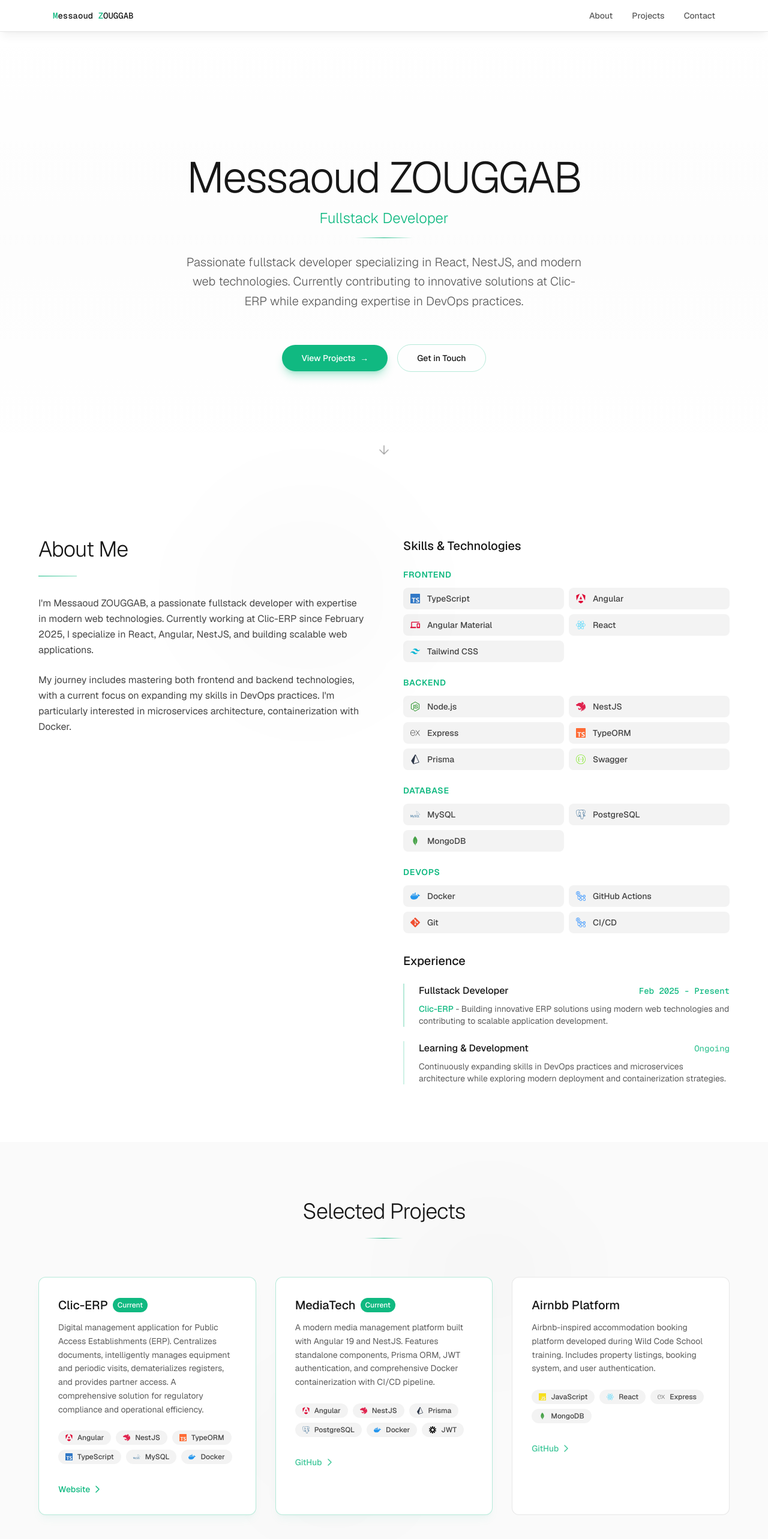
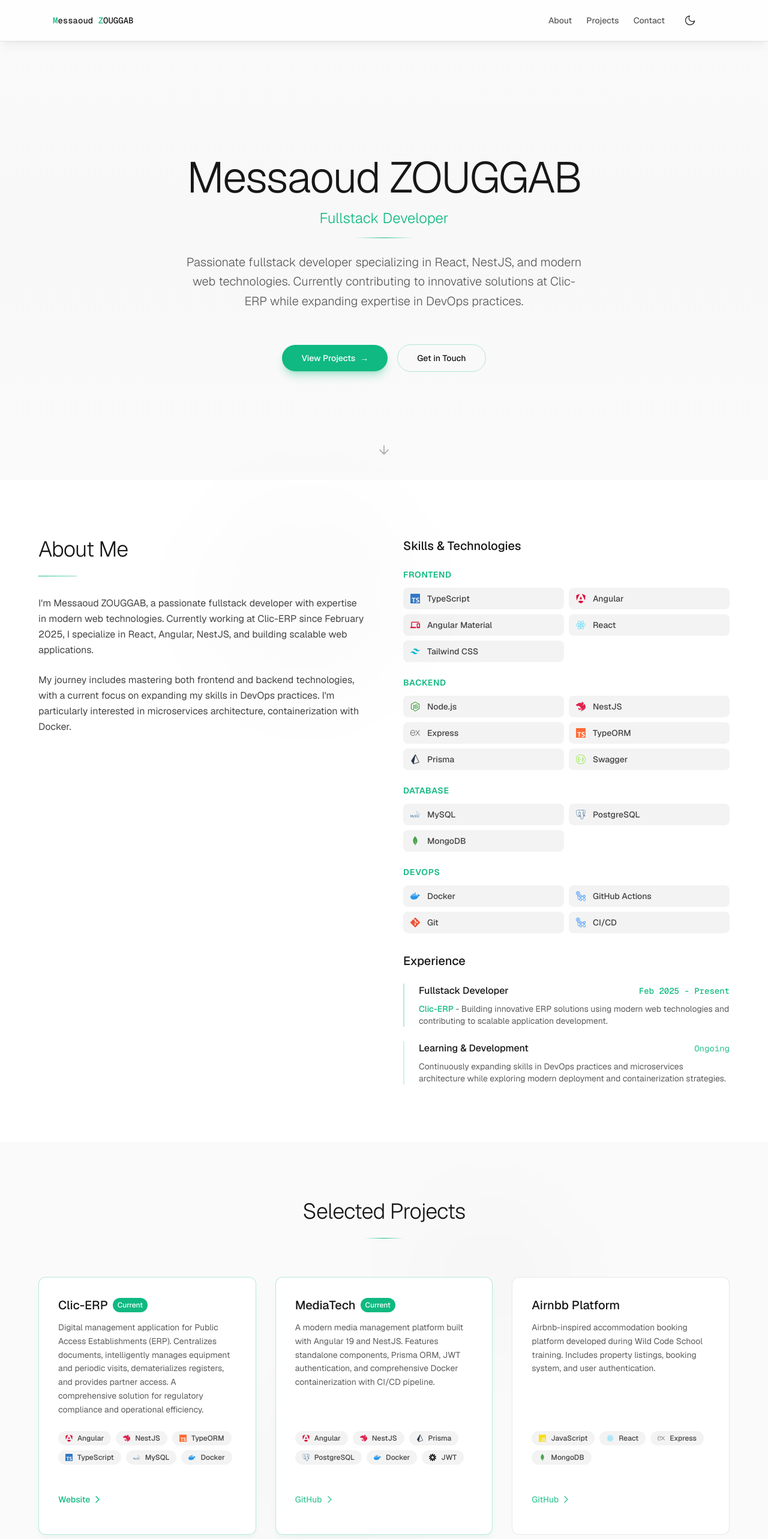
Before and after one commit to Messaoudiam/portfolio, a Next.js app: page / in a window 1280 px wide. Shown: the top 2566 px of the page at 60% size. Built offline with nearby package versions, Linux system fonts and the light colour scheme.

Commit message:
feat: improve project cards layout with consistent sectioning
- Add fixed height sections for consistent card alignment
- Align technology badges at same level across all cards
- Maintain responsive design and hover effects
- Improve visual organization of project portfolio

```diff
--- a/app/components/Footer.tsx
+++ b/app/components/Footer.tsx
@@ -6,7 +6,7 @@ export default function Footer({}: FooterProps) {
   const currentYear = new Date().getFullYear();
 
   return (
-    <footer className="py-8 px-6 border-t border-accent/20">
+    <footer className="py-8 px-6 border-t border-accent/20 bg-foreground/[0.02]">
       <div className="max-w-6xl mx-auto">
         <div className="flex flex-col md:flex-row justify-between items-center gap-4">
           <div className="text-sm text-foreground/60 font-mono">
--- a/app/components/Header.tsx
+++ b/app/components/Header.tsx
@@ -1,3 +1,7 @@
+"use client";
+
+import ThemeToggle from "./ThemeToggle";
+
 interface HeaderProps {}
 
 export default function Header({}: HeaderProps) {
@@ -5,12 +9,20 @@ export default function Header({}: HeaderProps) {
     <header className="fixed top-0 left-0 right-0 z-50 bg-background/80 backdrop-blur-md border-b border-foreground/10 shadow-lg shadow-foreground/5">
       <nav className="max-w-6xl mx-auto px-6 py-4">
         <div className="flex items-center justify-between">
-          <div className="font-mono text-sm font-medium">
+          {/* Logo */}
+          <button
+            onClick={() => window.scrollTo({ top: 0, behavior: "smooth" })}
+            className="font-mono text-sm font-medium whitespace-nowrap cursor-pointer"
+            aria-label="Scroll to top"
+          >
             <span className="text-accent">M</span>essaoud{" "}
             <span className="text-accent">Z</span>OUGGAB
-          </div>
+          </button>
 
-          <div className="hidden md:flex items-center space-x-8">
+          {/* Right side: nav + utilities */}
+          <div className="flex items-center space-x-6">
+            {/* Desktop navigation */}
+            <div className="hidden md:flex items-center space-x-6">
               <a
                 href="#about"
                 className="text-sm font-medium text-foreground/70 hover:text-accent transition-colors"
@@ -31,7 +43,11 @@ export default function Header({}: HeaderProps) {
               </a>
             </div>
 
-          <button className="md:hidden p-2" aria-label="Menu">
+            {/* Theme toggle */}
+            <ThemeToggle />
+
+            {/* Mobile burger */}
+            <button className="md:hidden p-2 cursor-pointer" aria-label="Menu">
               <svg
                 width="20"
                 height="20"
@@ -48,6 +64,7 @@ export default function Header({}: HeaderProps) {
               </svg>
             </button>
           </div>
+        </div>
       </nav>
     </header>
   );
--- a/app/components/Hero.tsx
+++ b/app/components/Hero.tsx
@@ -2,7 +2,7 @@ interface HeroProps {}
 
 export default function Hero({}: HeroProps) {
   return (
-    <section className="min-h-screen flex items-center justify-center px-6 pt-20 relative">
+    <section className="min-h-screen flex items-center justify-center px-6 pt-20 relative bg-foreground/[0.02]">
       {/* Background gradient overlay */}
       <div className="absolute inset-0 bg-gradient-to-b from-transparent via-foreground/[0.01] to-transparent pointer-events-none"></div>
       <div className="max-w-4xl mx-auto text-center relative z-10">
@@ -44,7 +44,11 @@ export default function Hero({}: HeroProps) {
       </div>
 
       {/* Scroll indicator arrow */}
-      <div className="absolute bottom-8 left-1/2 transform -translate-x-1/2 animate-bounce z-20">
+      <a
+        href="#about"
+        aria-label="Scroll to About section"
+        className="absolute bottom-8 left-1/2 transform -translate-x-1/2 animate-bounce z-20"
+      >
         <svg
           width="24"
           height="24"
@@ -60,7 +64,7 @@ export default function Hero({}: HeroProps) {
             strokeLinejoin="round"
           />
         </svg>
-      </div>
+      </a>
     </section>
   );
 }
--- a/app/components/Projects.tsx
+++ b/app/components/Projects.tsx
@@ -101,14 +101,15 @@ export default function Projects({}: ProjectsProps) {
             <div
               key={index}
               role="article"
-              className={`group bg-background rounded-xl p-8 border transition-all duration-300 hover:shadow-2xl hover:-translate-y-2 ${
+              className={`group bg-background rounded-xl p-8 border transition-all duration-300 hover:shadow-2xl hover:-translate-y-2 h-full ${
                 index <= 1
                   ? "border-accent/30 shadow-lg shadow-accent/5 hover:border-accent/50 hover:shadow-accent/15"
                   : "border-foreground/10 hover:border-accent/30 hover:shadow-accent/10"
               }`}
             >
-              <div className="space-y-6">
-                <div>
+              <div className="flex flex-col h-full">
+                {/* Header Section - Fixed Height */}
+                <div className="h-[200px] flex flex-col justify-start">
                   <div className="flex items-center gap-2 mb-3">
                     <h3 className="text-xl font-medium text-foreground group-hover:text-foreground transition-colors">
                       {project.title}
@@ -124,7 +125,8 @@ export default function Projects({}: ProjectsProps) {
                   </p>
                 </div>
 
-                <div>
+                {/* Technologies Section - Fixed Position */}
+                <div className="py-6">
                   <div className="flex flex-wrap gap-2">
                     {project.tech.map((tech) => (
                       <span
@@ -142,7 +144,8 @@ export default function Projects({}: ProjectsProps) {
                   </div>
                 </div>
 
-                <div className="flex items-center gap-4 pt-2 flex-wrap">
+                {/* Links Section - Fixed Height */}
+                <div className="min-h-[60px] flex items-center gap-4 pt-2 flex-wrap">
                   {project.link && (
                     <a
                       href={project.link}
--- /dev/null
+++ b/app/components/ThemeToggle.tsx
@@ -0,0 +1,60 @@
+"use client";
+
+import { useContext } from "react";
+import { ThemeContext } from "../context/theme-context";
+
+export default function ThemeToggle() {
+  const { theme, toggleTheme } = useContext(ThemeContext);
+
+  return (
+    <button
+      onClick={toggleTheme}
+      aria-label="Toggle Dark Mode"
+      className="p-2 rounded-md cursor-pointer focus-visible:outline-none focus-visible:ring-2 focus-visible:ring-accent hover:bg-foreground/10 transition"
+    >
+      {theme === "dark" ? (
+        // Sun icon
+        <svg
+          xmlns="http://www.w3.org/2000/svg"
+          width="20"
+          height="20"
+          viewBox="0 0 24 24"
+          fill="none"
+          className="text-foreground"
+        >
+          <path
+            d="M12 4v2m0 12v2m8-8h2M2 12H4m15.364-7.364l1.414 1.414M3.222 20.778l1.414-1.414M20.778 20.778l-1.414-1.414M4.636 4.636L3.222 3.222"
+            stroke="currentColor"
+            strokeWidth="1.5"
+            strokeLinecap="round"
+          />
+          <circle
+            cx="12"
+            cy="12"
+            r="4"
+            stroke="currentColor"
+            strokeWidth="1.5"
+          />
+        </svg>
+      ) : (
+        // Moon icon
+        <svg
+          xmlns="http://www.w3.org/2000/svg"
+          width="20"
+          height="20"
+          viewBox="0 0 24 24"
+          fill="none"
+          className="text-foreground"
+        >
+          <path
+            d="M21 12.79A9 9 0 1111.21 3 7 7 0 0021 12.79z"
+            stroke="currentColor"
+            strokeWidth="1.5"
+            strokeLinecap="round"
+            strokeLinejoin="round"
+          />
+        </svg>
+      )}
+    </button>
+  );
+}
--- /dev/null
+++ b/app/context/theme-context.tsx
@@ -0,0 +1,47 @@
+"use client";
+
+import { createContext, useState, useEffect, ReactNode } from "react";
+
+type Theme = "light" | "dark";
+
+interface ThemeContextValue {
+  theme: Theme;
+  toggleTheme: () => void;
+}
+
+export const ThemeContext = createContext<ThemeContextValue>({
+  theme: "light",
+  toggleTheme: () => {},
+});
+
+export function ThemeProvider({ children }: { children: ReactNode }) {
+  const [theme, setTheme] = useState<Theme>("light");
+
+  // Set initial theme based on localStorage or system preference
+  useEffect(() => {
+    const storedTheme = localStorage.getItem("theme") as Theme | null;
+    const systemPrefersDark =
+      window.matchMedia &&
+      window.matchMedia("(prefers-color-scheme: dark)").matches;
+
+    const initial: Theme =
+      storedTheme ?? (systemPrefersDark ? "dark" : "light");
+    setTheme(initial);
+    document.documentElement.setAttribute("data-theme", initial);
+  }, []);
+
+  const toggleTheme = () => {
+    setTheme((prev) => {
+      const next: Theme = prev === "light" ? "dark" : "light";
+      localStorage.setItem("theme", next);
+      document.documentElement.setAttribute("data-theme", next);
+      return next;
+    });
+  };
+
+  return (
+    <ThemeContext.Provider value={{ theme, toggleTheme }}>
+      {children}
+    </ThemeContext.Provider>
+  );
+}
--- a/app/globals.css
+++ b/app/globals.css
@@ -69,3 +69,39 @@ body::before {
       );
   }
 }
+
+/* Manual theme override via data-theme attribute */
+[data-theme="dark"] {
+  --background: #0a0a0a;
+  --foreground: #ededed;
+  --accent: #34d399;
+}
+
+[data-theme="light"] {
+  --background: #ffffff;
+  --foreground: #171717;
+  --accent: #10b981;
+}
+
+/* Adjust subtle background pattern per manual theme */
+[data-theme="light"] body::before {
+  background: radial-gradient(
+      circle at 25% 25%,
+      rgba(0, 0, 0, 0.02) 0%,
+      transparent 50%
+    ),
+    radial-gradient(circle at 75% 75%, rgba(0, 0, 0, 0.02) 0%, transparent 50%);
+}
+
+[data-theme="dark"] body::before {
+  background: radial-gradient(
+      circle at 25% 25%,
+      rgba(255, 255, 255, 0.02) 0%,
+      transparent 50%
+    ),
+    radial-gradient(
+      circle at 75% 75%,
+      rgba(255, 255, 255, 0.02) 0%,
+      transparent 50%
+    );
+}
--- a/app/layout.tsx
+++ b/app/layout.tsx
@@ -1,6 +1,7 @@
 import type { Metadata } from "next";
 import { Geist, Geist_Mono } from "next/font/google";
 import "./globals.css";
+import { ThemeProvider } from "./context/theme-context";
 
 const geistSans = Geist({
   variable: "--font-geist-sans",
@@ -16,7 +17,7 @@ export const metadata: Metadata = {
   title: "Messaoud ZOUGGAB | Fullstack Developer",
   description:
     "Passionate fullstack developer specializing in React, Angular, NestJS, and modern web technologies. Currently working at Clic-ERP, expanding expertise in DevOps practices and containerization.",
-  metadataBase: new URL("https://messaoud.dev"),
+  metadataBase: new URL("https://codingmessaoud.com"),
   alternates: {
     canonical: "/",
   },
@@ -24,7 +25,7 @@ export const metadata: Metadata = {
     title: "Messaoud ZOUGGAB | Fullstack Developer",
     description:
       "Passionate fullstack developer specializing in React, Angular, NestJS, and modern web technologies.",
-    url: "https://messaoud.dev/",
+    url: "https://codingmessaoud.com/",
     siteName: "Messaoud ZOUGGAB Portfolio",
     locale: "en_US",
     type: "website",
@@ -53,7 +54,7 @@ export default function RootLayout({
       <body
         className={`${geistSans.variable} ${geistMono.variable} antialiased`}
       >
-        {children}
+        <ThemeProvider>{children}</ThemeProvider>
       </body>
     </html>
   );
```
Lines whose indentation alone changed are shown as unchanged.
